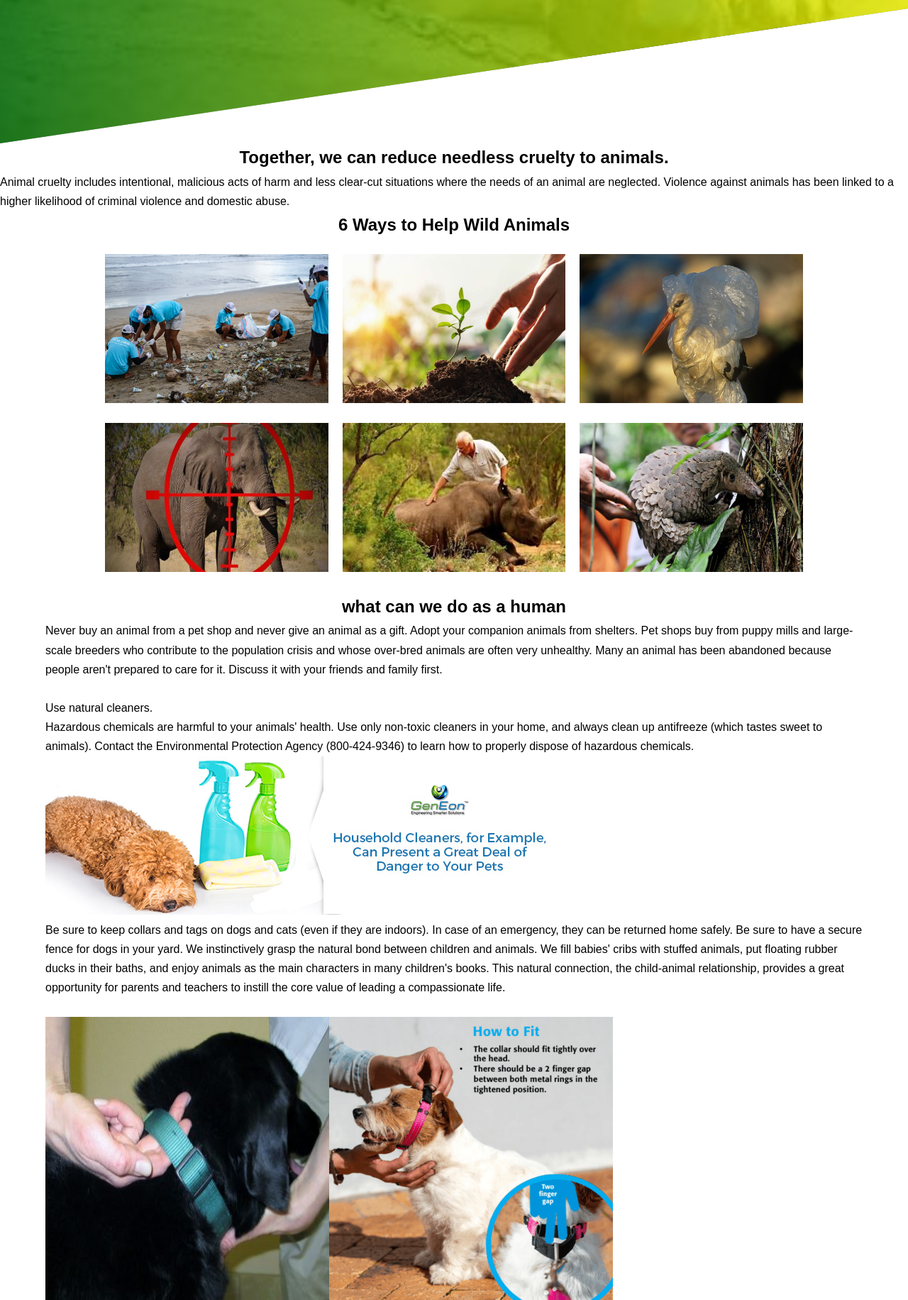
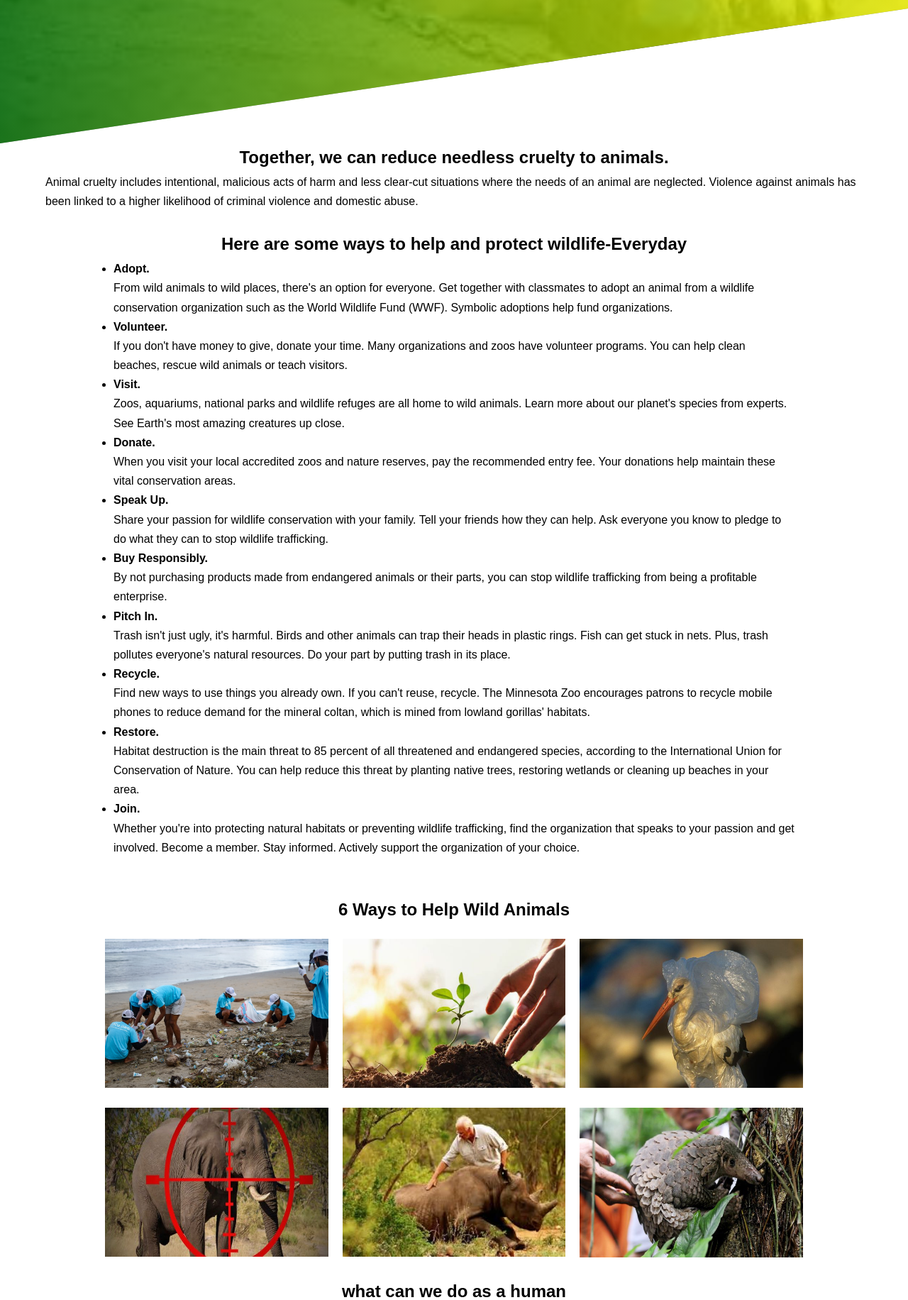
Before and after one commit to sathsaranigithub/new_project, a PHP site: page /message.html in a window 1280 px wide. Shown: the part 558-2390 px from the top of the page at 71% size. Run offline with PHP 8.4, Linux system fonts and the light colour scheme.

Commit message:
add ul-div

```diff
--- a/message.html
+++ b/message.html
@@ -21,11 +21,38 @@
         </div>
     </header>
 
-    <div class="mdescription">
-        <h2>Together, we can reduce needless cruelty to animals.</h2>
-        <p class="description">Animal cruelty includes intentional, malicious acts of harm and less clear-cut situations where the needs of an animal are neglected. Violence against animals has been linked to a higher likelihood of criminal violence and domestic abuse.</p>
+    <div class="lmessage">
+        <div class="lmessage-1">
+            <h2>Together, we can reduce needless cruelty to animals.</h2>
+             <p class="description">Animal cruelty includes intentional, malicious acts of harm and less clear-cut situations where the needs of an animal are neglected. Violence against animals has been linked to a higher likelihood of criminal violence and domestic abuse.</p>
+        <br>
+        </div>
     </div>
+    <div class="unoderlist">
+        <ul class="listitem">
+            <h2>Here are some ways to help and protect wildlife-Everyday</h2>
+            <li> <b>Adopt.</b><br> From wild animals to wild places, there's an option for everyone. Get together with classmates to adopt an animal from a wildlife conservation organization such as the World Wildlife Fund (WWF). Symbolic adoptions help fund organizations.</li>
 
+            <li> <b>Volunteer.</b> <br> If you don't have money to give, donate your time. Many organizations and zoos have volunteer programs. You can help clean beaches, rescue wild animals or teach visitors.</li>
+
+            <li><b>Visit.</b> <br> Zoos, aquariums, national parks and wildlife refuges are all home to wild animals. Learn more about our planet's species from experts. See Earth's most amazing creatures up close.</li>
+
+            <li><b>Donate.</b> <br> When you visit your local accredited zoos and nature reserves, pay the recommended entry fee. Your donations help maintain these vital conservation areas.</li>
+
+            <li><b>Speak Up.</b> <br> Share your passion for wildlife conservation with your family. Tell your friends how they can help. Ask everyone you know to pledge to do what they can to stop wildlife trafficking.</li>
+
+            <li><b>Buy Responsibly.</b> <br> By not purchasing products made from endangered animals or their parts, you can stop wildlife trafficking from being a profitable enterprise.</li>
+
+            <li><b>Pitch In.</b> <br> Trash isn't just ugly, it's harmful. Birds and other animals can trap their heads in plastic rings. Fish can get stuck in nets. Plus, trash pollutes everyone's natural resources. Do your part by putting trash in its place.</li>
+
+            <li><b>Recycle.</b> <br> Find new ways to use things you already own. If you can't reuse, recycle. The Minnesota Zoo encourages patrons to recycle mobile phones to reduce demand for the mineral coltan, which is mined from lowland gorillas' habitats.</li>
+
+            <li><b>Restore.</b> <br> Habitat destruction is the main threat to 85 percent of all threatened and endangered species, according to the International Union for Conservation of Nature. You can help reduce this threat by planting native trees, restoring wetlands or cleaning up beaches in your area.</li>
+
+            <li><b>Join.</b> <br> Whether you're into protecting natural habitats or preventing wildlife trafficking, find the organization that speaks to your passion and get involved. Become a member. Stay informed. Actively support the organization of your choice.</li>
+            <br><br>
+        </ul>
+    </div>
     <section id="help">
         <h2 class="help-h2">6 Ways to Help Wild Animals</h2>
         <div class="help-g">
--- a/messagestyle.css
+++ b/messagestyle.css
@@ -151,6 +151,14 @@ h2 {
   display: flex;
   justify-content: center;
 }
+.unoderlist {
+  display: flex;
+  align-content: center;
+  justify-content: center;
+}
+.listitem {
+  width: 75%;
+}
 .grid-container {
   display: grid;
   grid-template-columns: auto auto auto;
```
